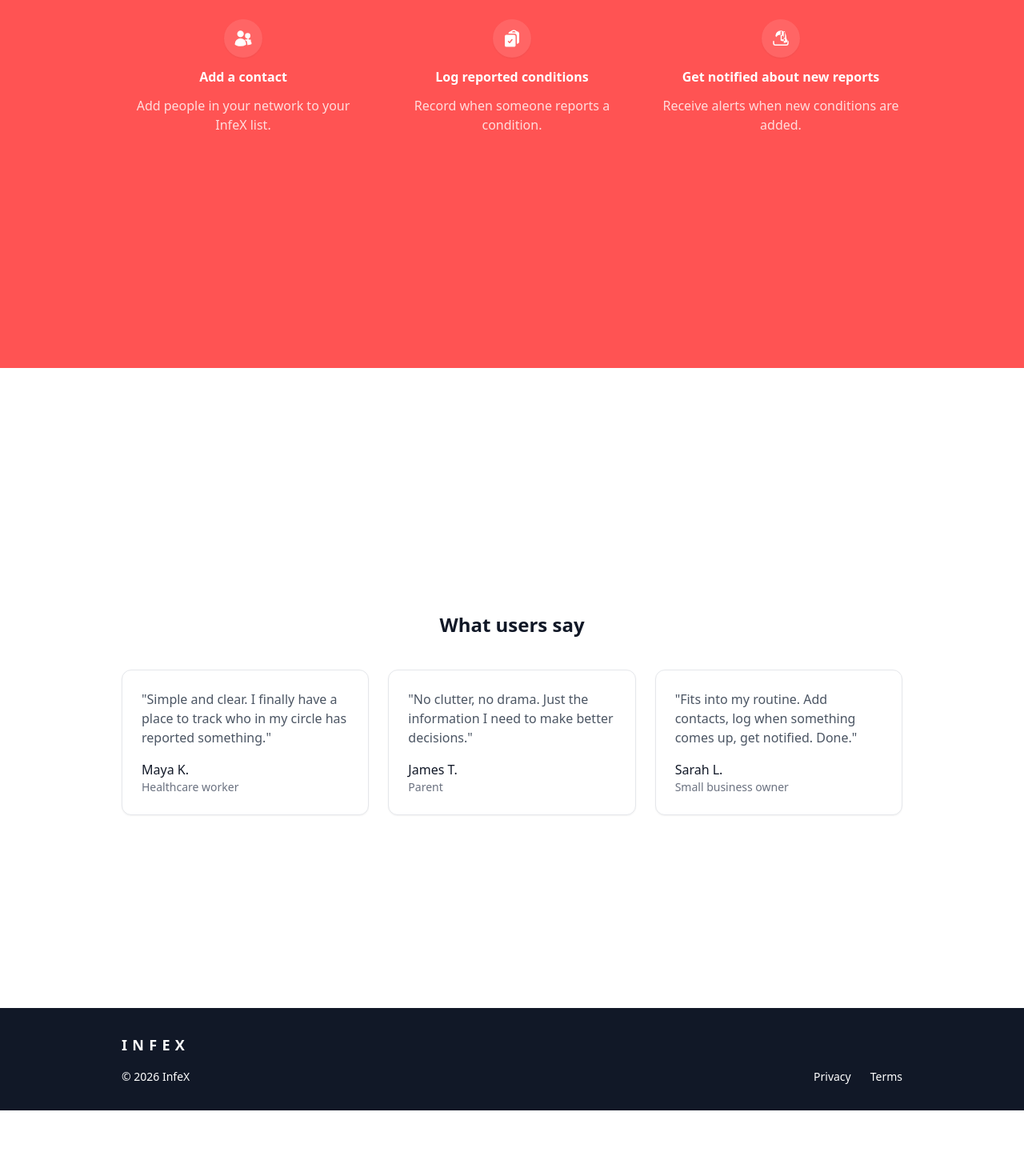
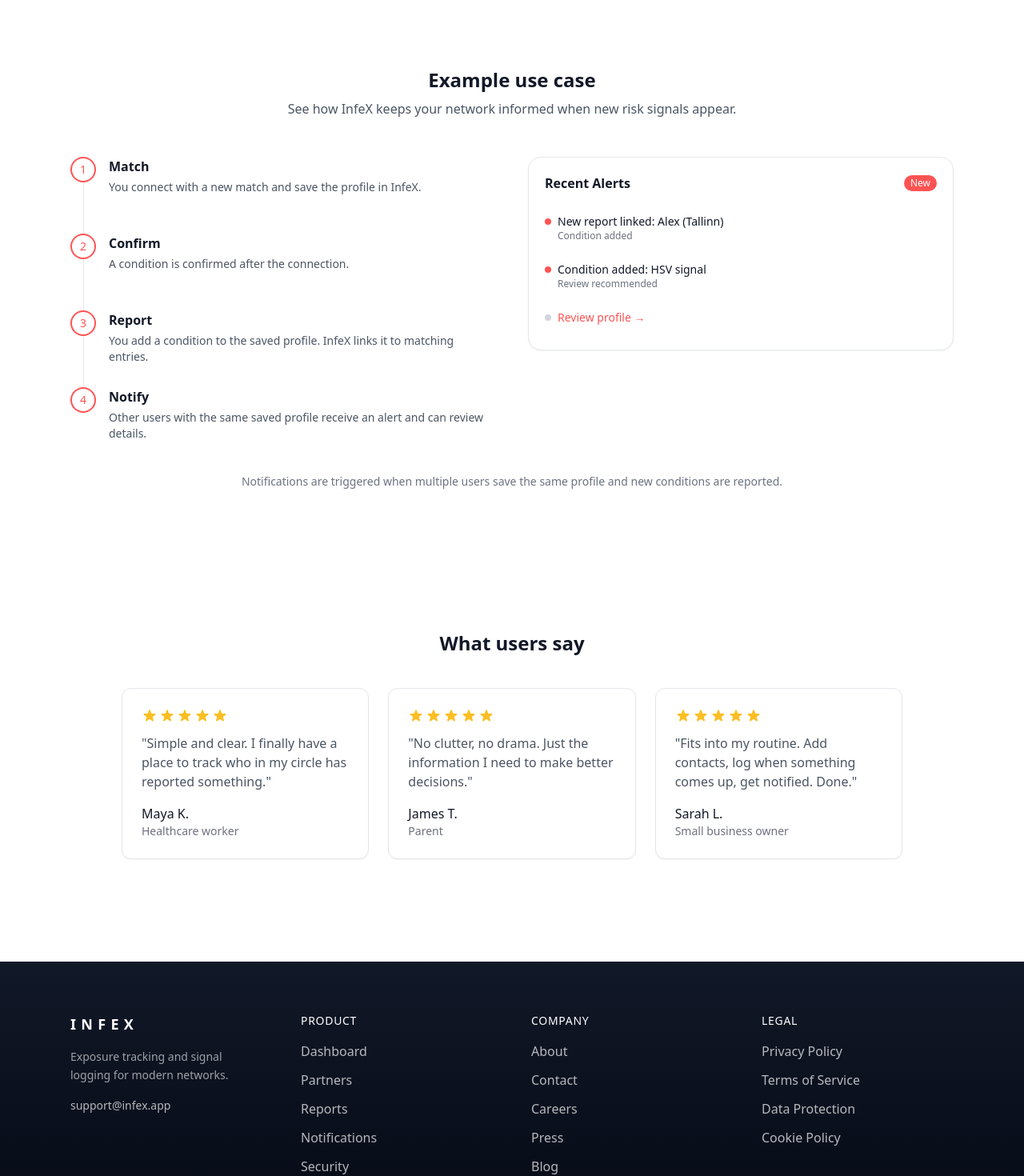
Before and after one commit to rolandruul/infex, a React (Vite) app: page / in a window 1280 px wide. Shown: the part 1280-2750 px from the top of the page at 80% size. Before the commit the page ends 2668 px from the top, so only its background shows below. Built offline with nearby package versions, Linux system fonts and the light colour scheme; the HTML template or start-up script is replaced by a standard one.

Commit message:
main: Updates

```diff
--- a/src/routes/Landing.jsx
+++ b/src/routes/Landing.jsx
@@ -29,7 +29,7 @@ export default function Landing() {
       <Navbar variant="landing" />
 
       <main className="mx-auto max-w-5xl px-6 pb-16 pt-0 space-y-24">
-        <section className="flex min-h-screen flex-col items-center gap-10 lg:flex-row lg:items-center lg:justify-between lg:gap-16">
+        <section className="flex min-h-[calc(100vh-4rem)] flex-col items-center gap-10 lg:flex-row lg:items-center lg:justify-between lg:gap-16">
           <div className="flex-1 space-y-6">
             <h1 className="text-4xl font-bold tracking-tight text-gray-900 sm:text-5xl">
               Know the risk before you connect.
@@ -64,52 +64,126 @@ export default function Landing() {
 
       <section
         id="how-it-works"
-        className="flex min-h-screen flex-col justify-center bg-primary text-white"
+        className="bg-white py-24"
       >
-        <div className="mx-auto max-w-5xl px-6 py-16">
-          <h2 className="mb-10 text-2xl font-bold text-center">How It Works</h2>
+        <div className="mx-auto max-w-5xl px-6">
+          <h2 className="mb-10 text-2xl font-bold text-center text-gray-900">How It Works</h2>
           <div className="grid gap-8 sm:grid-cols-3">
             <div className="space-y-3 text-center">
-              <div className="mx-auto flex h-12 w-12 items-center justify-center rounded-full bg-white/10 text-white shadow-sm">
+              <div className="mx-auto flex h-12 w-12 items-center justify-center rounded-full bg-primary/10 text-primary shadow-sm">
                 <svg xmlns="http://www.w3.org/2000/svg" viewBox="0 0 24 24" fill="currentColor" className="h-6 w-6">
                   <path d="M4.5 6.375a4.125 4.125 0 1 1 8.25 0 4.125 4.125 0 0 1-8.25 0ZM14.25 8.625a3.375 3.375 0 1 1 6.75 0 3.375 3.375 0 0 1-6.75 0ZM1.5 19.125a7.125 7.125 0 0 1 14.25 0v.003l-.001.119a.75.75 0 0 1-.363.63 13.067 13.067 0 0 1-6.761 1.873c-2.472 0-4.786-.684-6.76-1.873a.75.75 0 0 1-.364-.63l-.001-.122ZM17.25 19.128l-.001.144a2.25 2.25 0 0 1-.233.96 10.088 10.088 0 0 0 5.06-1.01.75.75 0 0 0 .42-.643 4.875 4.875 0 0 0-6.957-4.611 8.586 8.586 0 0 1 1.71 5.157v.003Z" />
                   <path d="M18 10.5a.75.75 0 0 1 .75.75v2.25h2.25a.75.75 0 0 1 0 1.5h-2.25V17a.75.75 0 0 1-1.5 0v-2.25h-2.25a.75.75 0 0 1 0-1.5h2.25v-2.25a.75.75 0 0 1 .75-.75Z" />
                 </svg>
               </div>
-              <h3 className="font-semibold">Add a contact</h3>
-              <p className="text-white/80">Add people in your network to your InfeX list.</p>
+              <h3 className="font-semibold text-gray-900">Add a contact</h3>
+              <p className="text-gray-600">Add people in your network to your InfeX list.</p>
             </div>
             <div className="space-y-3 text-center">
-              <div className="mx-auto flex h-12 w-12 items-center justify-center rounded-full bg-white/10 text-white shadow-sm">
+              <div className="mx-auto flex h-12 w-12 items-center justify-center rounded-full bg-primary/10 text-primary shadow-sm">
                 <svg xmlns="http://www.w3.org/2000/svg" viewBox="0 0 24 24" fill="currentColor" className="h-6 w-6">
                   <path fillRule="evenodd" d="M7.502 6h7.128A3.375 3.375 0 0 1 18 9.375v9.375a3 3 0 0 0 3-3V6.108c0-1.505-1.125-2.811-2.664-2.94a48.972 48.972 0 0 0-.673-.05A3 3 0 0 0 15 1.5h-1.5a3 3 0 0 0-2.663 1.618c-.225.015-.45.032-.673.05C8.662 3.295 7.554 4.542 7.502 6ZM13.5 3A1.5 1.5 0 0 0 12 4.5h4.5A1.5 1.5 0 0 0 15 3h-1.5Z" clipRule="evenodd" />
                   <path fillRule="evenodd" d="M3 9.375C3 8.339 3.84 7.5 4.875 7.5h9.75c1.036 0 1.875.84 1.875 1.875v11.25c0 1.035-.84 1.875-1.875 1.875h-9.75A1.875 1.875 0 0 1 3 20.625V9.375Zm9.586 4.594a.75.75 0 0 0-1.172-.938l-2.476 3.096-.908-.907a.75.75 0 0 0-1.06 1.06l1.5 1.5a.75.75 0 0 0 1.116-.062l3-3.75Z" clipRule="evenodd" />
                 </svg>
               </div>
-              <h3 className="font-semibold">Log reported conditions</h3>
-              <p className="text-white/80">Record when someone reports a condition.</p>
+              <h3 className="font-semibold text-gray-900">Log reported conditions</h3>
+              <p className="text-gray-600">Record when someone reports a condition.</p>
             </div>
             <div className="space-y-3 text-center">
-              <div className="mx-auto flex h-12 w-12 items-center justify-center rounded-full bg-white/10 text-white shadow-sm">
+              <div className="mx-auto flex h-12 w-12 items-center justify-center rounded-full bg-primary/10 text-primary shadow-sm">
                 <svg xmlns="http://www.w3.org/2000/svg" viewBox="0 0 24 24" fill="currentColor" className="h-6 w-6">
                   <path fillRule="evenodd" d="M5.25 9a6.75 6.75 0 0 1 13.5 0v.75c0 2.123.8 4.057 2.118 5.477a.75.75 0 0 1-.297 1.206c-1.544.57-3.16.99-4.831 1.243V3.75a.75.75 0 0 1 1.5 0v10.5a.75.75 0 0 1-.5.707 10.72 10.72 0 0 1-2.25.54 10.72 10.72 0 0 1-2.25-.54.75.75 0 0 1-.5-.707V3.75a.75.75 0 0 1 1.5 0v9.5a9.22 9.22 0 0 0 4.331-1.043 8.25 8.25 0 0 0-1.581-1.302A5.25 5.25 0 0 0 6.75 9.75v.75ZM3 15a.75.75 0 0 1 .75.75v2.25a1.5 1.5 0 0 0 1.5 1.5h13.5a1.5 1.5 0 0 0 1.5-1.5V15.75a.75.75 0 0 1 1.5 0v2.25a3 3 0 0 1-3 3H5.25a3 3 0 0 1-3-3V15.75A.75.75 0 0 1 3 15Z" clipRule="evenodd" />
                 </svg>
               </div>
-              <h3 className="font-semibold">Get notified about new reports</h3>
-              <p className="text-white/80">Receive alerts when new conditions are added.</p>
+              <h3 className="font-semibold text-gray-900">Get notified about new reports</h3>
+              <p className="text-gray-600">Receive alerts when new conditions are added.</p>
             </div>
           </div>
         </div>
       </section>
 
+      {/* Example use case */}
+      <section id="example-use-case" className="bg-white py-20">
+        <div className="mx-auto max-w-6xl px-6">
+          <h2 className="mb-2 text-center text-2xl font-bold text-gray-900">Example use case</h2>
+          <p className="mb-12 text-center text-gray-600">
+            See how InfeX keeps your network informed when new risk signals appear.
+          </p>
+          <div className="md:grid md:grid-cols-2 md:gap-10 md:items-start">
+            {/* Left: Timeline */}
+            <div className="space-y-0">
+              {[
+                { step: 1, title: 'Match', text: 'You connect with a new match and save the profile in InfeX.' },
+                { step: 2, title: 'Confirm', text: 'A condition is confirmed after the connection.' },
+                { step: 3, title: 'Report', text: 'You add a condition to the saved profile. InfeX links it to matching entries.' },
+                { step: 4, title: 'Notify', text: 'Other users with the same saved profile receive an alert and can review details.' },
+              ].map((item, index) => (
+                <div key={item.step} className="flex gap-4">
+                  <div className="flex flex-col items-center">
+                    <div className="flex h-8 w-8 shrink-0 items-center justify-center rounded-full border-2 border-primary bg-white text-sm font-medium text-primary">
+                      {item.step}
+                    </div>
+                    {index < 3 && (
+                      <div className="min-h-16 w-px bg-gray-200" aria-hidden />
+                    )}
+                  </div>
+                  <div className={index < 3 ? 'pb-4' : ''}>
+                    <h3 className="font-semibold text-gray-900">{item.title}</h3>
+                    <p className="mt-1 text-sm text-gray-600">{item.text}</p>
+                  </div>
+                </div>
+              ))}
+            </div>
+
+            {/* Right: Product preview mock */}
+            <div className="rounded-2xl border border-gray-200 bg-white p-5 shadow-sm">
+              <div className="mb-4 flex items-center justify-between">
+                <span className="font-semibold text-gray-900">Recent Alerts</span>
+                <span className="rounded-full bg-primary px-2 py-0.5 text-xs font-medium text-white">New</span>
+              </div>
+              <div className="space-y-1">
+                <div className="flex items-start gap-2 rounded-lg py-2.5 pr-2 transition hover:bg-gray-50">
+                  <span className="mt-1.5 h-2 w-2 shrink-0 rounded-full bg-primary" aria-hidden />
+                  <div className="min-w-0 flex-1">
+                    <p className="text-sm font-medium text-gray-900">New report linked: Alex (Tallinn)</p>
+                    <p className="text-xs text-gray-500">Condition added</p>
+                  </div>
+                </div>
+                <div className="flex items-start gap-2 rounded-lg py-2.5 pr-2 transition hover:bg-gray-50">
+                  <span className="mt-1.5 h-2 w-2 shrink-0 rounded-full bg-primary" aria-hidden />
+                  <div className="min-w-0 flex-1">
+                    <p className="text-sm font-medium text-gray-900">Condition added: HSV signal</p>
+                    <p className="text-xs text-gray-500">Review recommended</p>
+                  </div>
+                </div>
+                <div className="flex items-center gap-2 rounded-lg py-2.5 pr-2 transition hover:bg-gray-50">
+                  <span className="h-2 w-2 shrink-0 rounded-full bg-gray-300" aria-hidden />
+                  <p className="text-sm text-primary transition hover:text-primary/80">Review profile →</p>
+                </div>
+              </div>
+            </div>
+          </div>
+          <p className="mt-10 text-center text-sm text-gray-500">
+            Notifications are triggered when multiple users save the same profile and new conditions are reported.
+          </p>
+        </div>
+      </section>
+
       <section
         id="what-users-say"
-        className="flex min-h-screen flex-col justify-center pt-16"
+        className="py-24 pb-32"
       >
         <div className="mx-auto max-w-5xl px-6">
           <h2 className="mb-10 text-2xl font-bold text-gray-900 text-center">What users say</h2>
           <div className="grid gap-6 sm:grid-cols-2 lg:grid-cols-3">
             <div className="rounded-xl border border-gray-200 bg-white p-6 shadow-sm">
+              <div className="mb-3 flex gap-0.5 text-amber-400" aria-hidden>
+                {[1, 2, 3, 4, 5].map((i) => (
+                  <svg key={i} className="h-5 w-5" fill="currentColor" viewBox="0 0 20 20" aria-hidden>
+                    <path d="M9.049 2.927c.3-.921 1.603-.921 1.902 0l1.07 3.292a1 1 0 00.95.69h3.462c.969 0 1.371 1.24.588 1.81l-2.8 2.034a1 1 0 00-.364 1.118l1.07 3.292c.3.921-.755 1.688-1.54 1.118l-2.8-2.034a1 1 0 00-1.175 0l-2.8 2.034c-.784.57-1.838-.197-1.539-1.118l1.07-3.292a1 1 0 00-.364-1.118L2.98 8.72c-.783-.57-.38-1.81.588-1.81h3.461a1 1 0 00.951-.69l1.07-3.292z" />
+                  </svg>
+                ))}
+              </div>
               <p className="text-gray-600">
                 "Simple and clear. I finally have a place to track who in my circle has reported something."
               </p>
@@ -117,6 +191,13 @@ export default function Landing() {
               <p className="text-sm text-gray-500">Healthcare worker</p>
             </div>
             <div className="rounded-xl border border-gray-200 bg-white p-6 shadow-sm">
+              <div className="mb-3 flex gap-0.5 text-amber-400" aria-hidden>
+                {[1, 2, 3, 4, 5].map((i) => (
+                  <svg key={i} className="h-5 w-5" fill="currentColor" viewBox="0 0 20 20" aria-hidden>
+                    <path d="M9.049 2.927c.3-.921 1.603-.921 1.902 0l1.07 3.292a1 1 0 00.95.69h3.462c.969 0 1.371 1.24.588 1.81l-2.8 2.034a1 1 0 00-.364 1.118l1.07 3.292c.3.921-.755 1.688-1.54 1.118l-2.8-2.034a1 1 0 00-1.175 0l-2.8 2.034c-.784.57-1.838-.197-1.539-1.118l1.07-3.292a1 1 0 00-.364-1.118L2.98 8.72c-.783-.57-.38-1.81.588-1.81h3.461a1 1 0 00.951-.69l1.07-3.292z" />
+                  </svg>
+                ))}
+              </div>
               <p className="text-gray-600">
                 "No clutter, no drama. Just the information I need to make better decisions."
               </p>
@@ -124,6 +205,13 @@ export default function Landing() {
               <p className="text-sm text-gray-500">Parent</p>
             </div>
             <div className="rounded-xl border border-gray-200 bg-white p-6 shadow-sm sm:col-span-2 lg:col-span-1">
+              <div className="mb-3 flex gap-0.5 text-amber-400" aria-hidden>
+                {[1, 2, 3, 4, 5].map((i) => (
+                  <svg key={i} className="h-5 w-5" fill="currentColor" viewBox="0 0 20 20" aria-hidden>
+                    <path d="M9.049 2.927c.3-.921 1.603-.921 1.902 0l1.07 3.292a1 1 0 00.95.69h3.462c.969 0 1.371 1.24.588 1.81l-2.8 2.034a1 1 0 00-.364 1.118l1.07 3.292c.3.921-.755 1.688-1.54 1.118l-2.8-2.034a1 1 0 00-1.175 0l-2.8 2.034c-.784.57-1.838-.197-1.539-1.118l1.07-3.292a1 1 0 00-.364-1.118L2.98 8.72c-.783-.57-.38-1.81.588-1.81h3.461a1 1 0 00.951-.69l1.07-3.292z" />
+                  </svg>
+                ))}
+              </div>
               <p className="text-gray-600">
                 "Fits into my routine. Add contacts, log when something comes up, get notified. Done."
               </p>
@@ -134,20 +222,75 @@ export default function Landing() {
         </div>
       </section>
 
-      <footer className="bg-gray-900 py-8 text-white">
-        <div className="mx-auto max-w-5xl px-6 flex flex-col gap-4 text-sm">
-          <div className="flex items-center justify-between">
-            <div className="text-lg font-semibold uppercase tracking-[0.35em]">
-              INF
-              <span className="text-white">EX</span>
+      <footer className="bg-gradient-to-b from-gray-900 to-gray-950 text-white">
+        <div className="mx-auto max-w-6xl px-6 py-16">
+          <div className="grid gap-12 sm:grid-cols-2 lg:grid-cols-4">
+            {/* Column 1: Brand */}
+            <div className="space-y-4">
+              <div className="text-lg font-semibold uppercase tracking-[0.35em]">
+                INF
+                <span className="text-white">EX</span>
+              </div>
+              <p className="text-sm leading-relaxed text-white/60 max-w-xs">
+                Exposure tracking and signal logging for modern networks.
+              </p>
+              <a
+                href="mailto:support@infex.app"
+                className="inline-block text-sm text-white/70 transition hover:text-white"
+              >
+                support@infex.app
+              </a>
+            </div>
+
+            {/* Column 2: Product */}
+            <div>
+              <h3 className="mb-4 text-sm font-medium uppercase tracking-wider text-white">
+                Product
+              </h3>
+              <ul className="space-y-3">
+                <li><Link to="/dashboard" className="text-white/70 transition hover:text-white">Dashboard</Link></li>
+                <li><Link to="/partners" className="text-white/70 transition hover:text-white">Partners</Link></li>
+                <li><a href="#" className="text-white/70 transition hover:text-white">Reports</a></li>
+                <li><a href="#" className="text-white/70 transition hover:text-white">Notifications</a></li>
+                <li><a href="#" className="text-white/70 transition hover:text-white">Security</a></li>
+              </ul>
+            </div>
+
+            {/* Column 3: Company */}
+            <div>
+              <h3 className="mb-4 text-sm font-medium uppercase tracking-wider text-white">
+                Company
+              </h3>
+              <ul className="space-y-3">
+                <li><a href="#" className="text-white/70 transition hover:text-white">About</a></li>
+                <li><a href="#" className="text-white/70 transition hover:text-white">Contact</a></li>
+                <li><a href="#" className="text-white/70 transition hover:text-white">Careers</a></li>
+                <li><a href="#" className="text-white/70 transition hover:text-white">Press</a></li>
+                <li><a href="#" className="text-white/70 transition hover:text-white">Blog</a></li>
+              </ul>
+            </div>
+
+            {/* Column 4: Legal */}
+            <div>
+              <h3 className="mb-4 text-sm font-medium uppercase tracking-wider text-white">
+                Legal
+              </h3>
+              <ul className="space-y-3">
+                <li><a href="#privacy" className="text-white/70 transition hover:text-white">Privacy Policy</a></li>
+                <li><a href="#terms" className="text-white/70 transition hover:text-white">Terms of Service</a></li>
+                <li><a href="#" className="text-white/70 transition hover:text-white">Data Protection</a></li>
+                <li><a href="#" className="text-white/70 transition hover:text-white">Cookie Policy</a></li>
+              </ul>
             </div>
           </div>
-          <div className="flex flex-wrap items-center justify-between gap-4">
+        </div>
+
+        {/* Bottom bar */}
+        <div className="border-t border-white/10">
+          <div className="mx-auto flex max-w-6xl flex-col items-center justify-between gap-4 px-6 py-6 text-sm text-white/60 sm:flex-row">
             <span>© 2026 InfeX</span>
-            <div className="flex gap-6">
-              <a href="#privacy" className="hover:text-white/80">Privacy</a>
-              <a href="#terms" className="hover:text-white/80">Terms</a>
-            </div>
+            <span>Tallinn, Estonia</span>
+            <span>GDPR Compliant</span>
           </div>
         </div>
       </footer>
```
